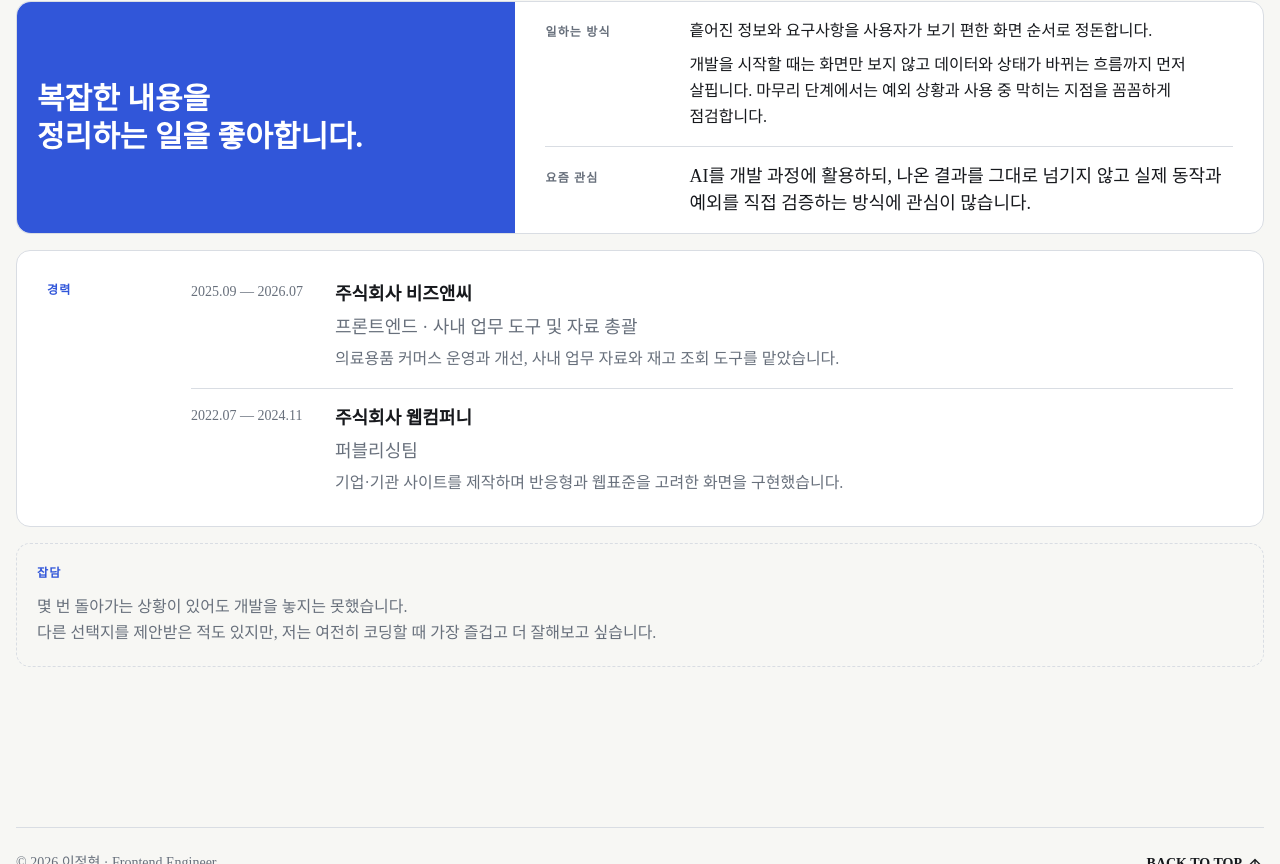
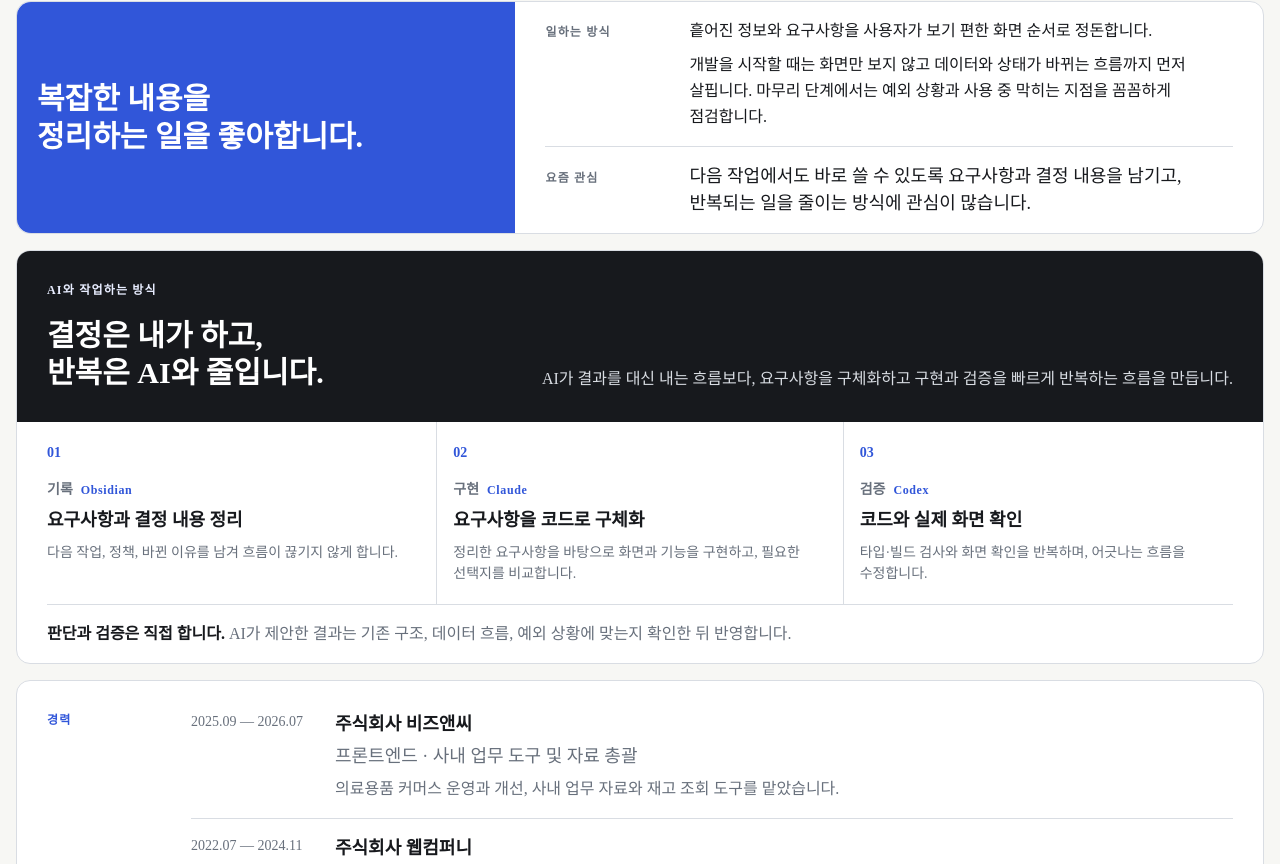
Before and after one commit to 2hyun2/port, a Next.js app: page /about in a window 1280 px wide. Shown: the part 418-1282 px from the top of the page. Built offline with nearby package versions, Linux system fonts and the light colour scheme.

Commit message:
Show development workflow and skills

```diff
--- a/src/app/css/main.css
+++ b/src/app/css/main.css
@@ -19,6 +19,10 @@
 .home-intro-box h2 { color: var(--color-ink); margin-top: 1rem; }
 
 .intro-description { color: var(--color-muted); margin-top: .5rem; }
+.intro-stack { margin-top: 1.5rem; padding-top: 1rem; border-top: 1px solid var(--color-line); }
+.intro-stack > p { color: var(--color-muted); font-size: var(--text-sm); font-weight: 700; }
+.intro-stack-list { display: flex; flex-wrap: wrap; gap: 0.5rem; margin-top: 0.75rem; }
+.intro-stack-list span { color: var(--color-muted); font-size: var(--text-sm); border: 1px solid var(--color-line); padding: 0.25rem 0.5rem; }
 
 .principle-card { padding: 1.5rem; color: var(--color-ink); }
 
--- a/src/components/about-me.module.css
+++ b/src/components/about-me.module.css
@@ -81,6 +81,109 @@
 
 .facts dd p + p {
   margin-top: 0.5rem;
+}
+
+.aiWorkflow {
+  overflow: hidden;
+  border: 1px solid var(--color-line);
+  border-radius: var(--text-sm);
+  background: var(--color-surface);
+}
+
+.workflowIntro {
+  display: flex;
+  flex-direction: column;
+  gap: 1rem;
+  padding: var(--text-3xl) var(--text-xl);
+  color: var(--color-surface);
+  background: var(--color-ink);
+}
+
+.workflowLabel {
+  color: var(--color-point-soft);
+  font-size: var(--text-xs);
+  font-weight: 800;
+  letter-spacing: 0.1em;
+}
+
+.workflowIntro h3 {
+  margin-top: 1rem;
+  color: inherit;
+  font-size: var(--text-3xl);
+  line-height: var(--leading-tight);
+}
+
+.workflowIntro > p:last-child {
+  color: var(--color-line);
+}
+
+.workflowSteps {
+  display: flex;
+  flex-direction: column;
+  margin: 0;
+  padding: 0 var(--text-xl);
+  list-style: none;
+}
+
+.workflowSteps li {
+  display: flex;
+  gap: 1rem;
+  padding: 1.25rem 0;
+  border-bottom: 1px solid var(--color-line);
+}
+
+.workflowSteps li > span {
+  color: var(--color-point);
+  font-size: var(--text-sm);
+  font-weight: 800;
+}
+
+.workflowSteps li > div {
+  flex: 1;
+}
+
+.workflowSteps p {
+  display: flex;
+  align-items: baseline;
+  gap: 0.5rem;
+  color: var(--color-muted);
+  font-size: var(--text-sm);
+  font-weight: 700;
+}
+
+.workflowSteps em {
+  color: var(--color-point);
+  font-size: var(--text-xs);
+  font-style: normal;
+  letter-spacing: 0.05em;
+}
+
+.workflowSteps strong,
+.workflowSteps small {
+  display: block;
+}
+
+.workflowSteps strong {
+  margin-top: 0.35rem;
+  font-size: var(--text-lg);
+}
+
+.workflowSteps small {
+  margin-top: 0.5rem;
+  color: var(--color-muted);
+  font-size: var(--text-sm);
+  line-height: var(--leading-normal);
+}
+
+.workflowNote {
+  margin: 0 var(--text-xl);
+  padding: 1rem 0;
+  color: var(--color-muted);
+  border-top: 1px solid var(--color-line);
+}
+
+.workflowNote strong {
+  color: var(--color-ink);
 }
 
 .career {
@@ -175,6 +278,40 @@
     gap: 1rem;
   }
 
+  .workflowIntro {
+    flex-direction: row;
+    align-items: end;
+    justify-content: space-between;
+    gap: 2rem;
+    padding-inline: var(--text-3xl);
+  }
+
+  .workflowSteps {
+    flex-direction: row;
+    padding-inline: var(--text-3xl);
+  }
+
+  .workflowSteps li {
+    flex: 1;
+    flex-direction: column;
+    padding: var(--text-xl) 1rem;
+    border-right: 1px solid var(--color-line);
+    border-bottom: 0;
+  }
+
+  .workflowSteps li:first-child {
+    padding-left: 0;
+  }
+
+  .workflowSteps li:last-child {
+    padding-right: 0;
+    border-right: 0;
+  }
+
+  .workflowNote {
+    margin-inline: var(--text-3xl);
+  }
+
   .career {
     grid-template-columns: 8rem minmax(0, 1fr);
     align-items: start;
--- a/src/components/about-me.tsx
+++ b/src/components/about-me.tsx
@@ -28,10 +28,49 @@ export function AboutMe() {
           </div>
           <div>
             <dt>요즘 관심</dt>
-            <dd>AI를 개발 과정에 활용하되, 나온 결과를 그대로 넘기지 않고 실제 동작과 예외를 직접 검증하는 방식에 관심이 많습니다.</dd>
+            <dd>다음 작업에서도 바로 쓸 수 있도록 요구사항과 결정 내용을 남기고, 반복되는 일을 줄이는 방식에 관심이 많습니다.</dd>
           </div>
         </dl>
       </div>
+
+      <section className={styles.aiWorkflow}>
+        <div className={styles.workflowIntro}>
+          <div>
+            <p className={styles.workflowLabel}>AI와 작업하는 방식</p>
+            <h3>결정은 내가 하고,<br />반복은 AI와 줄입니다.</h3>
+          </div>
+          <p>AI가 결과를 대신 내는 흐름보다, 요구사항을 구체화하고 구현과 검증을 빠르게 반복하는 흐름을 만듭니다.</p>
+        </div>
+
+        <ol className={styles.workflowSteps}>
+          <li>
+            <span>01</span>
+            <div>
+              <p>기록 <em>Obsidian</em></p>
+              <strong>요구사항과 결정 내용 정리</strong>
+              <small>다음 작업, 정책, 바뀐 이유를 남겨 흐름이 끊기지 않게 합니다.</small>
+            </div>
+          </li>
+          <li>
+            <span>02</span>
+            <div>
+              <p>구현 <em>Claude</em></p>
+              <strong>요구사항을 코드로 구체화</strong>
+              <small>정리한 요구사항을 바탕으로 화면과 기능을 구현하고, 필요한 선택지를 비교합니다.</small>
+            </div>
+          </li>
+          <li>
+            <span>03</span>
+            <div>
+              <p>검증 <em>Codex</em></p>
+              <strong>코드와 실제 화면 확인</strong>
+              <small>타입·빌드 검사와 화면 확인을 반복하며, 어긋나는 흐름을 수정합니다.</small>
+            </div>
+          </li>
+        </ol>
+
+        <p className={styles.workflowNote}><strong>판단과 검증은 직접 합니다.</strong> AI가 제안한 결과는 기존 구조, 데이터 흐름, 예외 상황에 맞는지 확인한 뒤 반영합니다.</p>
+      </section>
 
       <section className={styles.career}>
         <p className={styles.careerLabel}>경력</p>
```
Also changed, not shown: src/app/page.tsx (+12 -0 lines), src/lib/projects.ts (+8 -6 lines).
